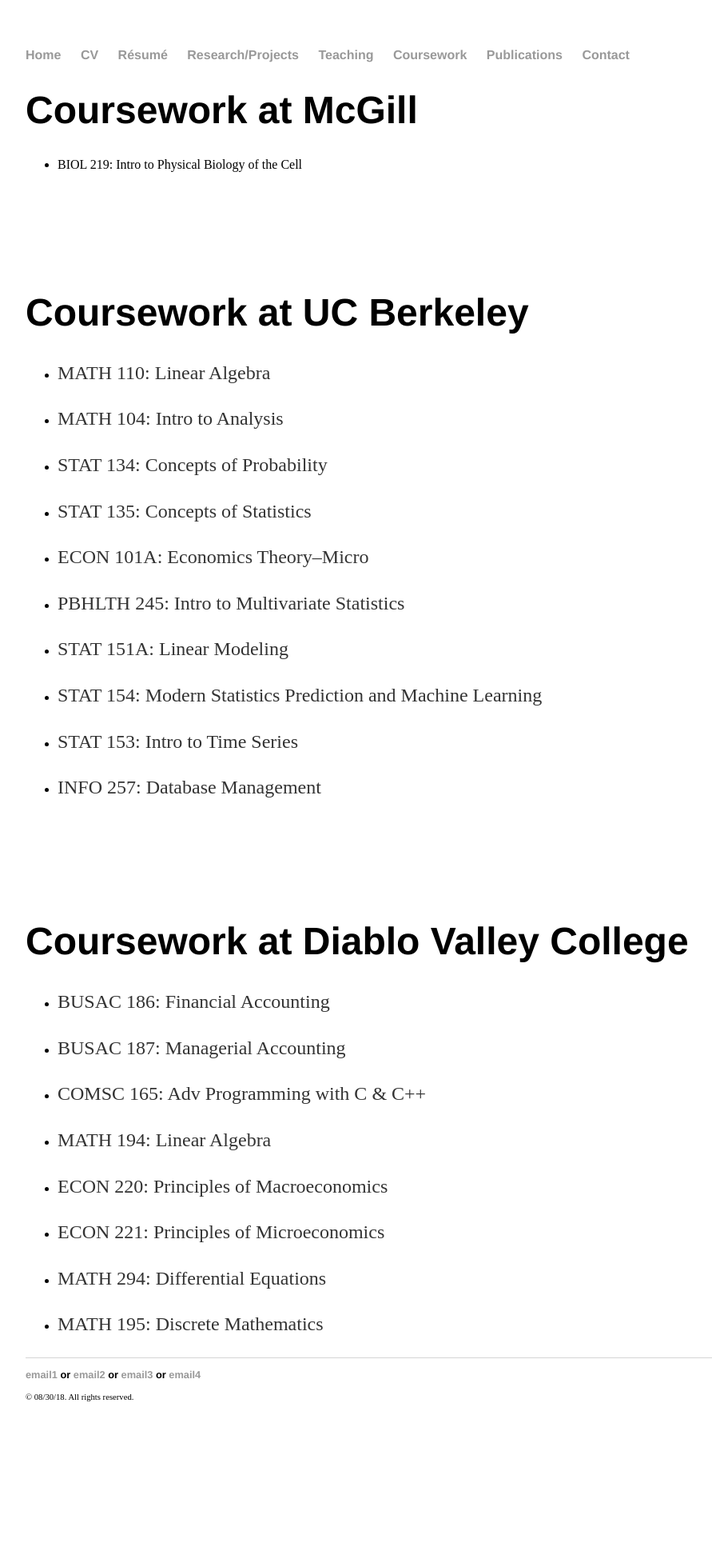
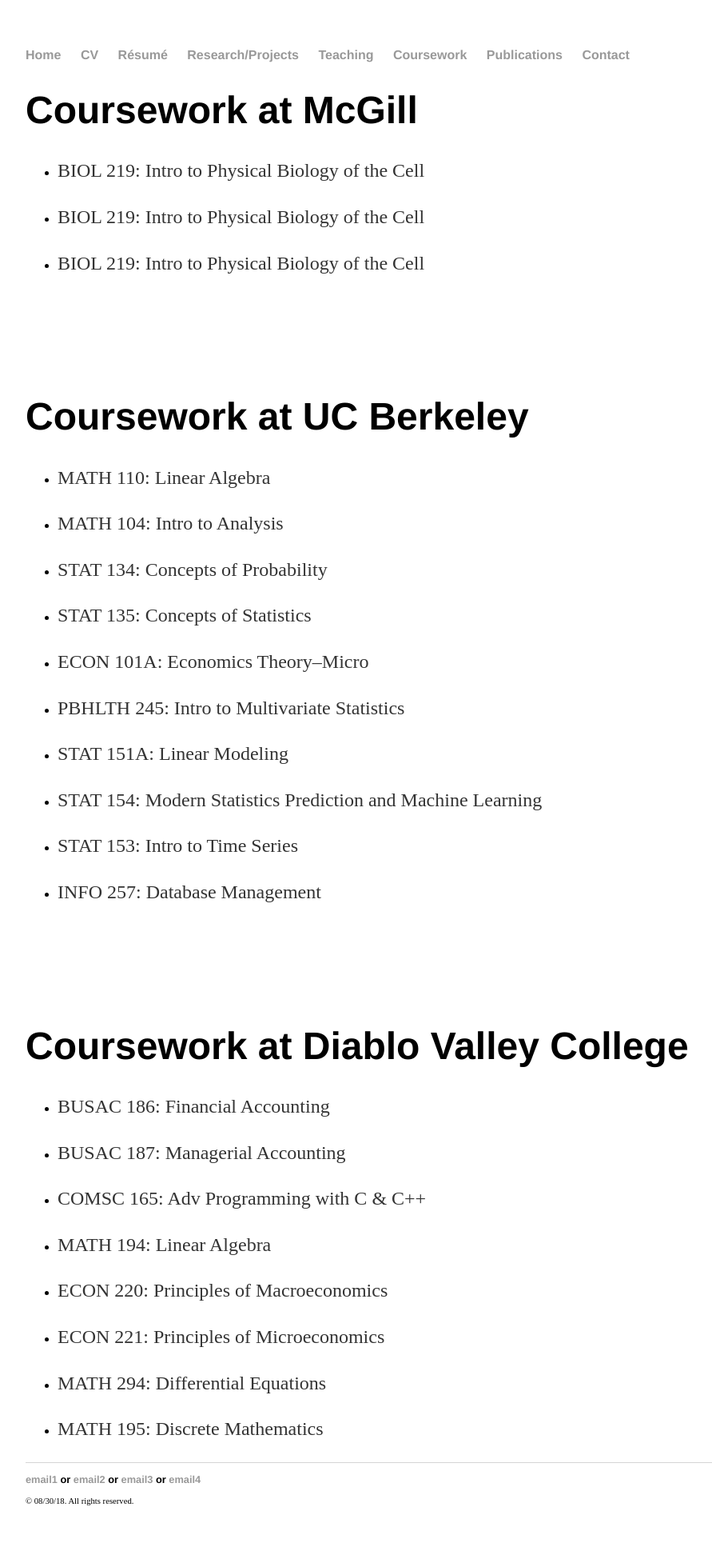
Before and after one commit to yjkweon24/yjkweon24.github.io, a Jekyll site: the page built from coursework/coursework.md, in a window 1280 px wide. Shown: the whole page at 80% size, without its empty margins (160-1051 px from the left). Built offline with Jekyll 4.4.1, drawn with Linux system fonts in a browser that asks for light colours; our own code applies the rules of GitHub Pages for plain Markdown files; before the commit the page ends 1814 px from its top, so only the background shows below that.

Commit message:
troubleshooting font size

```diff
--- a/coursework/coursework.md
+++ b/coursework/coursework.md
@@ -1,5 +1,9 @@
 # Coursework at McGill
 
+
+* BIOL 219: Intro to Physical Biology of the Cell
+
+* BIOL 219: Intro to Physical Biology of the Cell
 
 * BIOL 219: Intro to Physical Biology of the Cell
 
```
